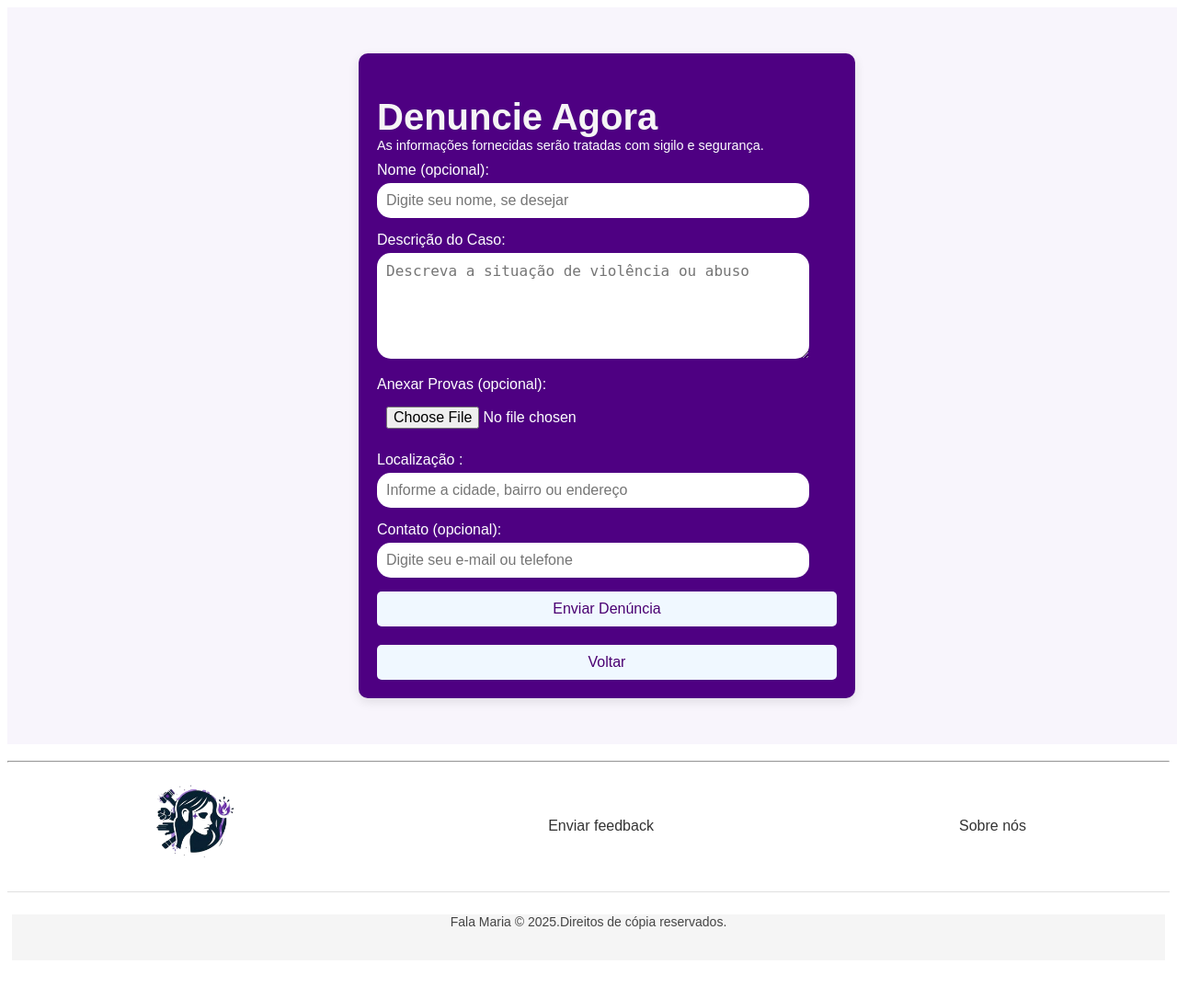
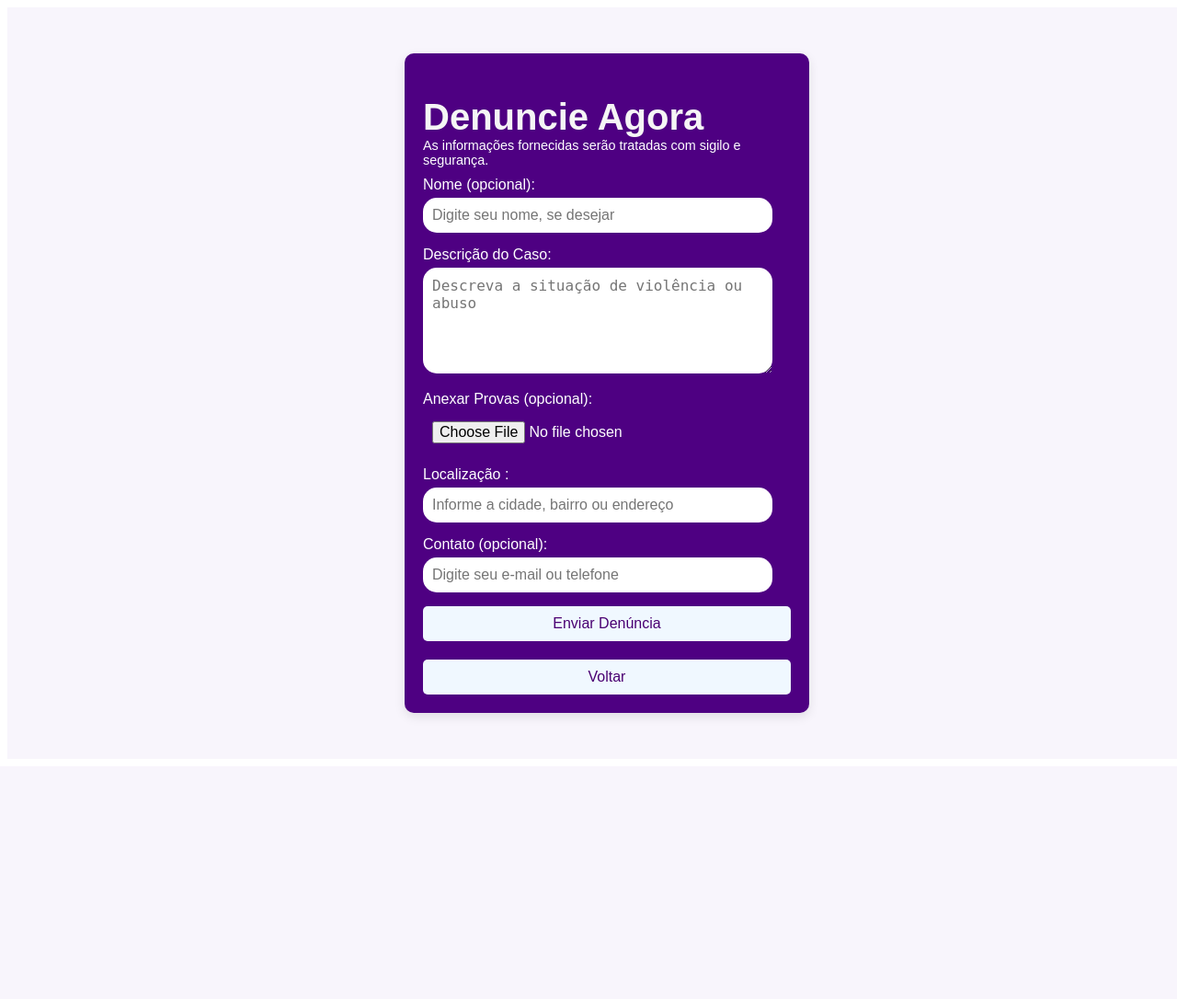
Before and after one commit to CrislainyMartins/desenvolvimento, a PHP site: page /desenvolvimento/formulario.html in a window 1280 px wide. Shown: the whole page at 92% size. After the commit the page ends 779 px from the top, so only its background shows below. Run offline with PHP 8.4, Linux system fonts and the light colour scheme.

Commit message:
Update Backend e Formularios
-Vinculação da pagina de exibição de provas

-

```diff
--- a/backend/admin.php
+++ b/backend/admin.php
@@ -29,7 +29,7 @@ if (!isset($_SESSION['admin_logged_in'])) {
     </div>
 
     <div class="container">
-
+             <h1>Gerenciamento de Denúncias</h1>
         <!-- Cards de contagem -->
         <div class="cards">
             <div class="card">
@@ -63,6 +63,7 @@ if (!isset($_SESSION['admin_logged_in'])) {
 
         <!-- Tabela -->
         <div class="tabela-container">
+
             <table id="tabela">
                 <thead>
                     <tr>
--- a/backend/denuncia_view.php
+++ b/backend/denuncia_view.php
@@ -28,7 +28,7 @@ $d = $resp->fetch_assoc();
     <section class="geral">
 
 <!-- Detalhes da denúncia -->
-<h1>Denúncia #<?= $d['id'] ?></h1>
+<h1>Denúncia</h1>
 
 
 
@@ -38,6 +38,8 @@ $d = $resp->fetch_assoc();
 <p><strong>Contato:</strong> <?= $d['contato'] ?></p>
 <p><strong>Data:</strong> <?= $d['data_envio'] ?></p>
 <p><strong>Status atual:</strong> <?= $d['status'] ?></p>
+
+<a href="provas.php">Ver Prova</a>
 
 <hr>
 
--- a/css/comodenunciar.css
+++ b/css/comodenunciar.css
@@ -37,6 +37,7 @@ body {
       justify-content: space-between;
       padding: 1.5rem 6rem;
       height: 80px;
+      width: 100%;
   }
 
   .logo{
--- a/css/formulario.css
+++ b/css/formulario.css
@@ -1,12 +1,11 @@
 body {
-
     font-family: Arial, sans-serif;
     color: #333;
 
 
 }
 
-.geral{
+.geral {
 
     background: #F8F5FC;
 
@@ -15,6 +14,7 @@ body {
     padding-bottom: 50px;
     padding-left: 20px;
     padding-right: 20px;
+    display: flex;
 
 
 
@@ -22,29 +22,40 @@ body {
 
 .form-container {
     background: white;
-border-radius: 10px;
-box-shadow: 0 4px 12px rgba(0,0,0,0.1);
+    border-radius: 10px;
+    box-shadow: 0 4px 12px rgba(0, 0, 0, 0.1);
 
 
 
-    max-width: 500px;
+    max-width: 400px;
     margin: 0 auto;
     background: #4e0082;
     opacity: 100%;
 
     padding: 20px;
     color: white;
+
+        justify-content: center;
+    /* Centraliza horizontalmente */
+    align-items: center;
+    /* Centraliza verticalmente */
+    padding: 20px;
+    /* Evita cortar em telas pequenas */
+
 }
+
 .form-container h1 {
     font-size: 2.5rem;
     color: whitesmoke;
     margin-bottom: 10px;
 }
+
 .form-container label {
     font-size: 1rem;
     margin-bottom: 5px;
     display: block;
 }
+
 .form-container input,
 .form-container textarea,
 .form-container select {
@@ -56,9 +67,11 @@ box-shadow: 0 4px 12px rgba(0,0,0,0.1);
     font-size: 1rem;
 
 
-      border: none;
-      padding: 10px; /* Adiciona um pouco de espaço dentro do input */
+    border: none;
+    padding: 10px;
+    /* Adiciona um pouco de espaço dentro do input */
 }
+
 .form-container button {
     width: 100%;
     padding: 10px;
@@ -70,10 +83,12 @@ box-shadow: 0 4px 12px rgba(0,0,0,0.1);
     cursor: pointer;
     transition: background-color 0.3s;
 }
+
 .form-container button:hover {
     background-color: #4a0072;
     color: aliceblue;
 }
+
 .info {
     font-size: 0.9rem;
     color: white;
@@ -81,12 +96,16 @@ box-shadow: 0 4px 12px rgba(0,0,0,0.1);
     margin-bottom: 10px;
 }
 
-#footer_copyright p{
-  text-align: center;
-  margin-top: 20px;
+form{
+      max-width: 400px;
 }
 
-#footer_copyright{
-    background-color:#f5f5f5;
+#footer_copyright p {
+    text-align: center;
+    margin-top: 20px;
+}
+
+#footer_copyright {
+    background-color: #f5f5f5;
     height: 50px;
 }
--- a/formulario.html
+++ b/formulario.html
@@ -82,48 +82,6 @@
     </div>
 
 
- <!--inicio do rodape-->
-  <link rel="stylesheet" href="css/rodapeSimples.css">
-
-
-<footer>
-<hr>
-
-<div class="conteudoFooter">
-
-<div class="footerColuna">
-<div class="footerImagem">
-<img src="imgs/logo3.png" alt="Logo do Site" class="footerLogo">
-</div>
-</div>
-
-<div class="footerColuna">
-    <nav class="footerLinks">
-   <a href="formfeedback.html">Enviar feedback</a>
-   </nav>
-</div>
-
- <div class="footerColuna">
-        <nav class="footerLinks">
-      <a href="sobre.html" id="sobre">Sobre nós</a>
-
-    </nav>
-
-</div>
-
-        </div>
-
-
-        <div class="linhaDeBaixo">
- <P id="footer_copyright">
-         Fala Maria &#169 2025.Direitos de cópia reservados.
-
-    </P>
-        </div>
-</footer><!--Fim do rodapé-->
-
-
-
 
   </body>
 </html>
--- a/formulario_dp.html
+++ b/formulario_dp.html
@@ -8,6 +8,7 @@
 </head>
 <body>
     <form id="form-depoimento" method="POST" action="../desenvolvimento/backend/publicar_depoimentos.php">
+         <h1>Publique seu Depoimento</h1>
         <label for="nome">Nome (opcional):</label>
         <input type="text" id="nome" name="nome" placeholder="Seu nome"><br><br>
 
```
Also changed, not shown: backend/provas.php (+18 -4 lines), css/denunciaView.css (+6 -1 lines), css/depoimentos.css (+10 -9 lines), css/form_dp.css (+10 -4 lines), backend/uploads/1765135269_936f483b3291fb69.png (added), imgs/violenciasexual - Copia.png (added).
